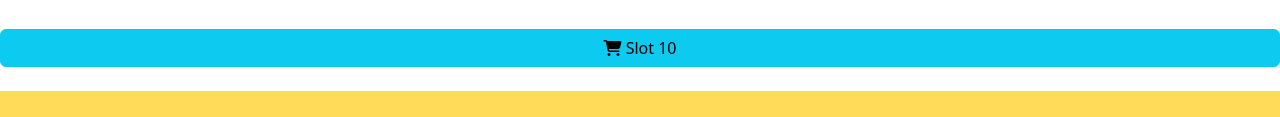
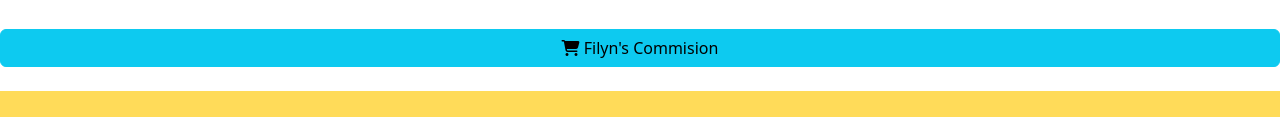
Before and after one commit to ITZAFIF02YT/CommisionInfoIndonesia, a plain HTML site: page room 2/Page 2/index page 2.html in a window 1280 px wide. Shown: the part 533-650 px from the top of the page. Drawn offline with Linux system fonts and the light colour scheme.

Commit message:
Change name slot button
i forgot to rename  button

```diff
--- a/room 2/Page 2/index page 2.html
+++ b/room 2/Page 2/index page 2.html
@@ -36,7 +36,7 @@
             &nbsp;
             <a name="" id="" class="btn btn-info" href="slot 9.html" role="button"><i class="fas fa-cart-shopping"></i> Latifa's Commission</a>
             &nbsp;
-            <a name="" id="" class="btn btn-info" href="slot 10.html" role="button"><i class="fas fa-cart-shopping"></i> Slot 10</a>
+            <a name="" id="" class="btn btn-info" href="slot 10.html" role="button"><i class="fas fa-cart-shopping"></i> Filyn's Commision</a>
           </div>
           &nbsp;
           &nbsp;
```
